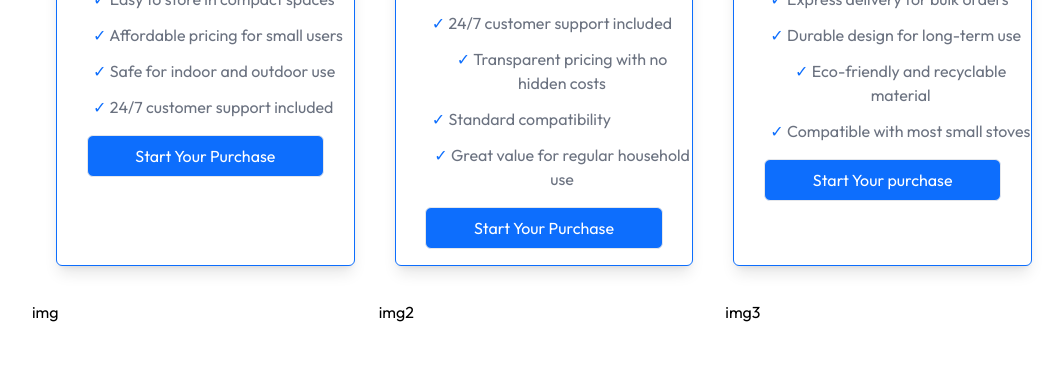
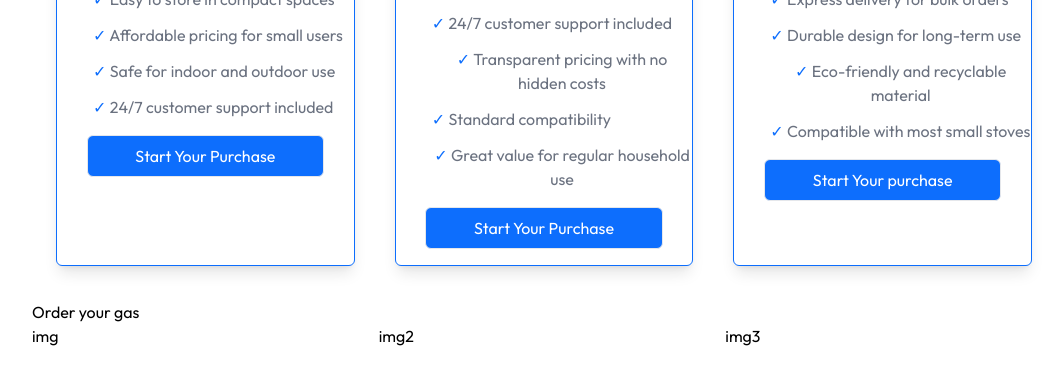
Before and after one commit to gasbygasplc/Supply-Chain-Management-for-Gas-By-Bas-PLC, a React (Vite) app in the folder frontend/: page / in a window 1280 px wide. Shown: the part 1087-1471 px from the top of the page, without its empty margins (96-1159 px from the left). Built offline with nearby package versions, Linux system fonts and the light colour scheme.

Commit message:
Add header to GasRequest component for improved user guidance

```diff
--- a/frontend/src/Components/GasRequest.jsx
+++ b/frontend/src/Components/GasRequest.jsx
@@ -6,8 +6,9 @@ const GasRequest = () => {
 
     <section id='gas-request w-full'>
 
+        <h1>Order your gas</h1>
+
         <div className='grid grid-cols-1 md:grid-cols-3 gap-4'>
-
 
 
             {/* Gas type */}
```
